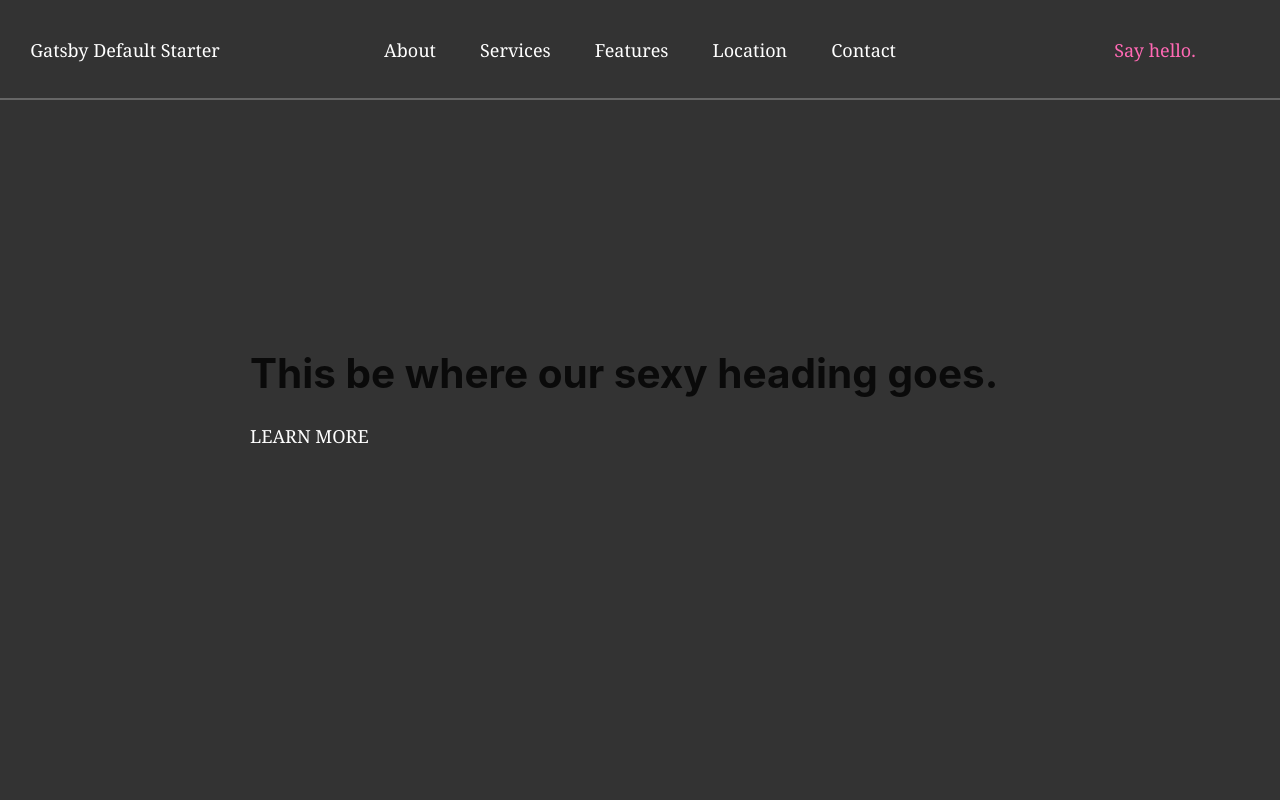
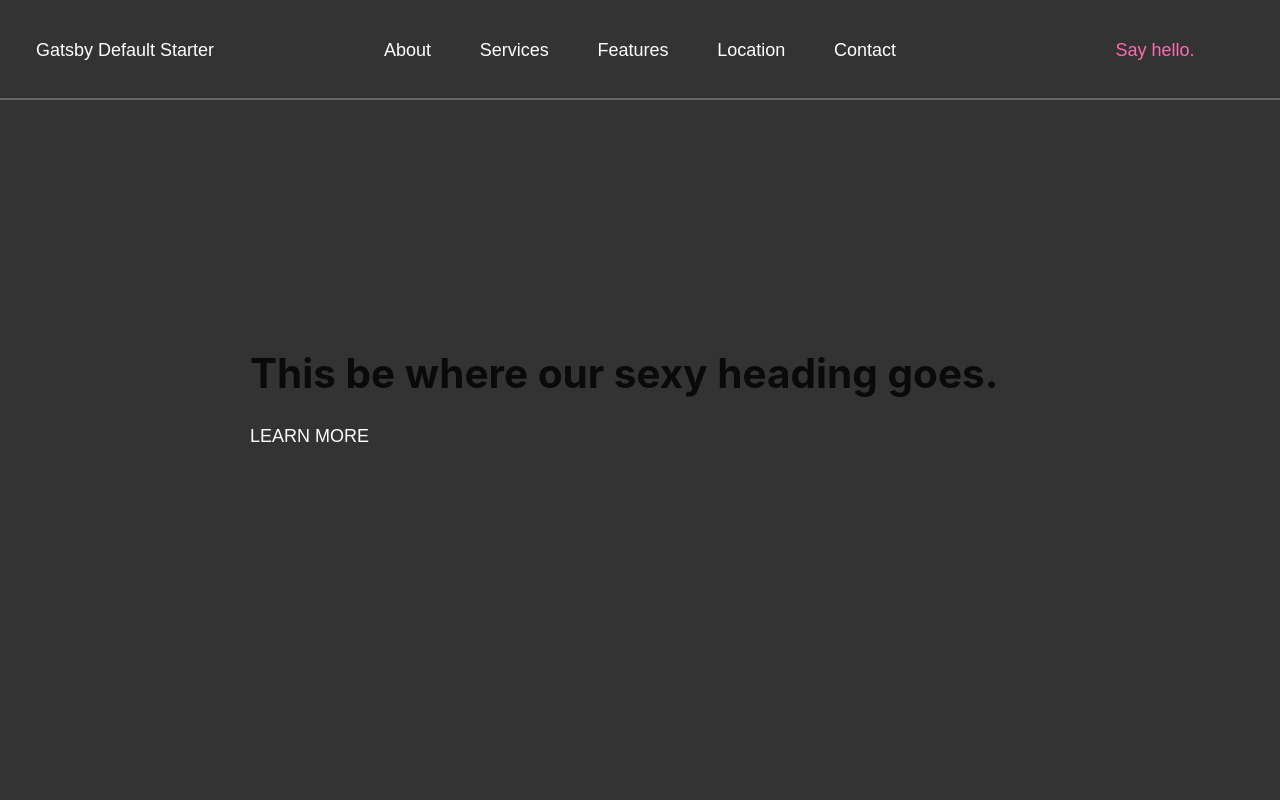
Before and after one commit to KelliePetersen/accounting-template, a Gatsby site: page / in a window 1280 px wide. Shown: the top 800 px of the page. Built offline with nearby package versions, Linux system fonts and the light colour scheme; Gatsby itself is replaced by a stand-in of ours.

Commit message:
change font-family for body

```diff
--- a/src/components/layout.css
+++ b/src/components/layout.css
@@ -202,7 +202,7 @@
 }
 body {
   color: hsla(0, 0%, 0%, 0.8);
-  font-family: georgia, serif;
+  font-family: "Cabin", sans-serif;
   font-weight: normal;
   word-wrap: break-word;
   font-kerning: normal;
```
